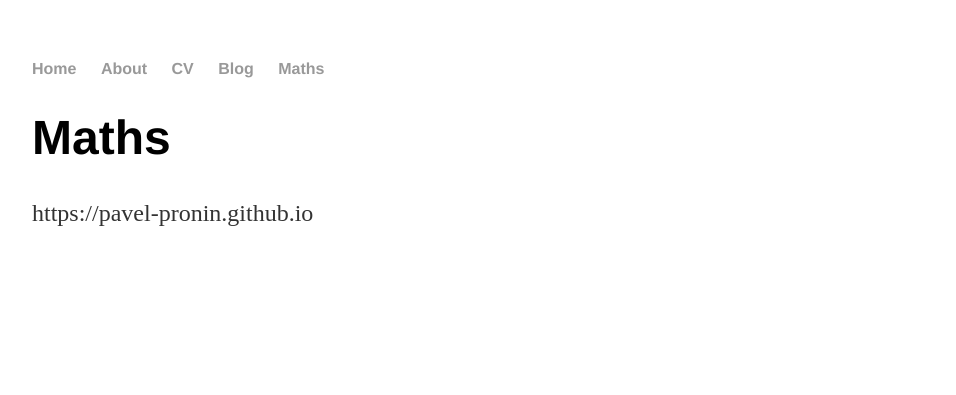
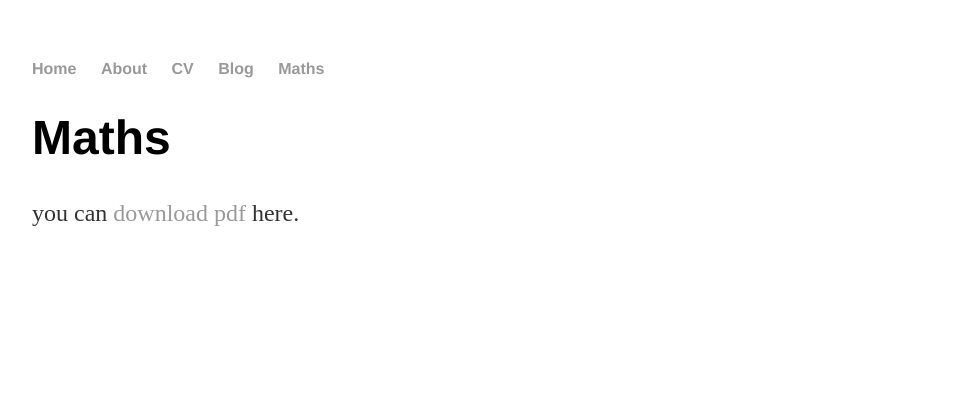
Before and after one commit to Pavel-Pronin/Pavel-Pronin.github.io, a Jekyll site: the page built from maths/index.md, in a window 1280 px wide. Shown: the top 395 px of the page, without its empty margins (160-1116 px from the left). Built offline with Jekyll 4.4.1, drawn with Linux system fonts in a browser that asks for light colours.

Commit message:
Update index.md

```diff
--- a/maths/index.md
+++ b/maths/index.md
@@ -9,9 +9,7 @@ date: 2014-04-30
 <!-- <object data="{{ site.url }}{{ site.baseurl }}/_pdfs/Algebra_I_Reference_Sheet.pdf" width="1000" height="1000" type="application/pdf"></object>
  -->
 
-{{site.url}}
-
-{{site.baseurl}}
+you can [download pdf](https://pavel-pronin.github.io/_pdfs/Continuity.pdf) here.
 
 
 <object data="{{ site.url }}{{ site.baseurl }}/_pdfs/Continuity.pdf" width="1000" height="1000" type="application/pdf"></object>
```
